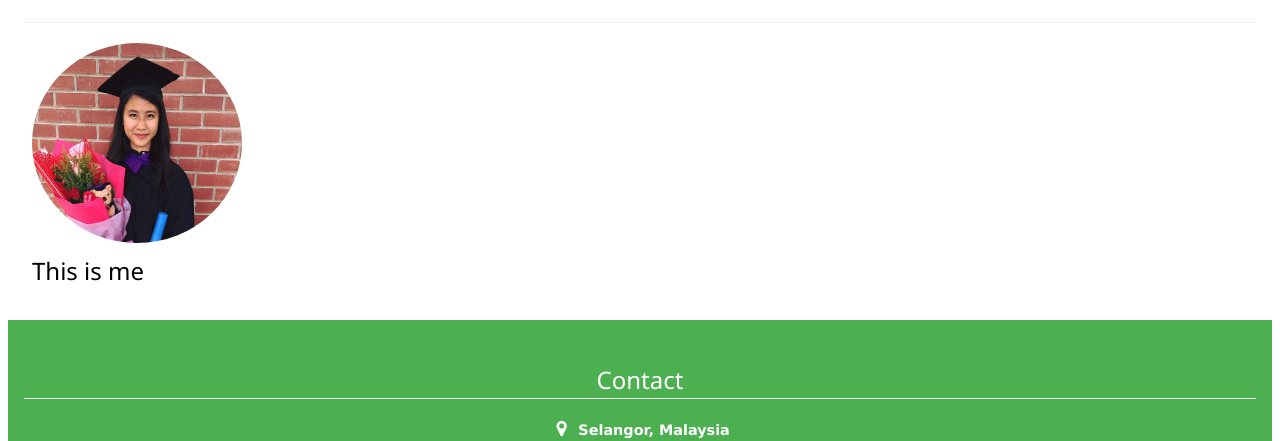
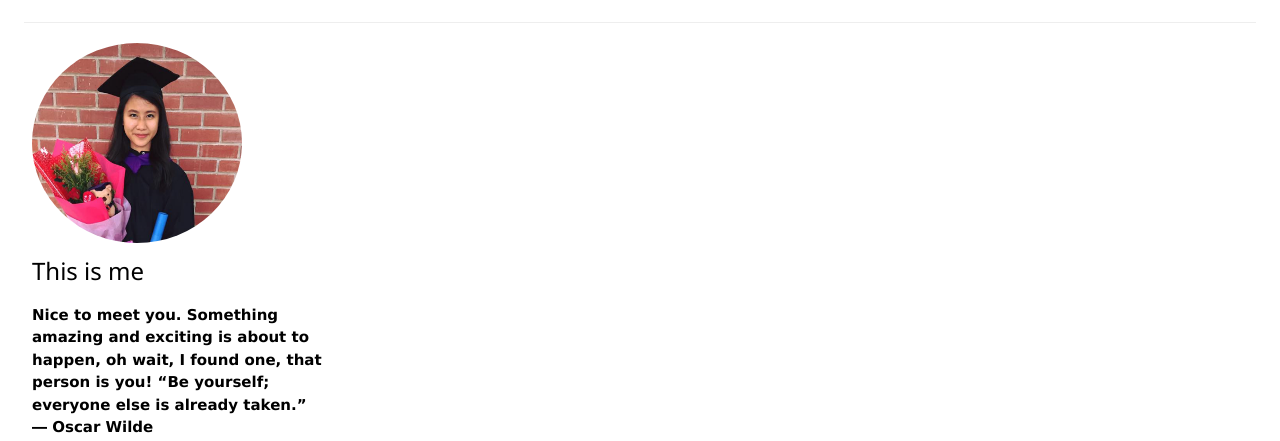
Before and after one commit to melissacsmay/melissacsmay.github.io, a plain HTML site: page index.html in a window 1280 px wide. Shown: the part 2479-2920 px from the top of the page. Drawn offline with nearby package versions, Linux system fonts and the light colour scheme.

Commit message:
Update index.html

```diff
--- a/index.html
+++ b/index.html
@@ -189,7 +189,8 @@
       <img src="image.jpg" alt="Avatar" style="border-radius: 50%; width: 210px; height: 200px;">
       <h3>This is me</h3>
       <p class="w3-opacity"></p>
-      <p></p>
+      <p>Nice to meet you. Something amazing and exciting is about to happen, oh wait, I found one, that person is you! “Be yourself; everyone else is already taken.” ― Oscar Wilde</p>
+
     </div>
   </div>
 <!-- End page content -->
```
